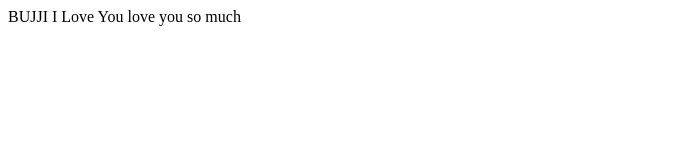
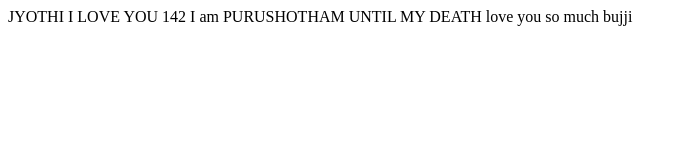
Before and after one commit to Purushotham1458/firstcode, a plain HTML site: page index.html in a window 1280 px wide. Shown: the whole page, without its empty margins (0-688 px from the left). Drawn offline with Linux system fonts and the light colour scheme.

Commit message:
Update index.html

```diff
--- a/index.html
+++ b/index.html
@@ -1,6 +1,6 @@
 <html>
-<head>BUJJI I Love You</head>
+<head>JYOTHI I LOVE YOU 142 I am PURUSHOTHAM UNTIL MY DEATH</head>
 <body>
-love you so much
+love you so much bujji
 </body>
 </html>
```
